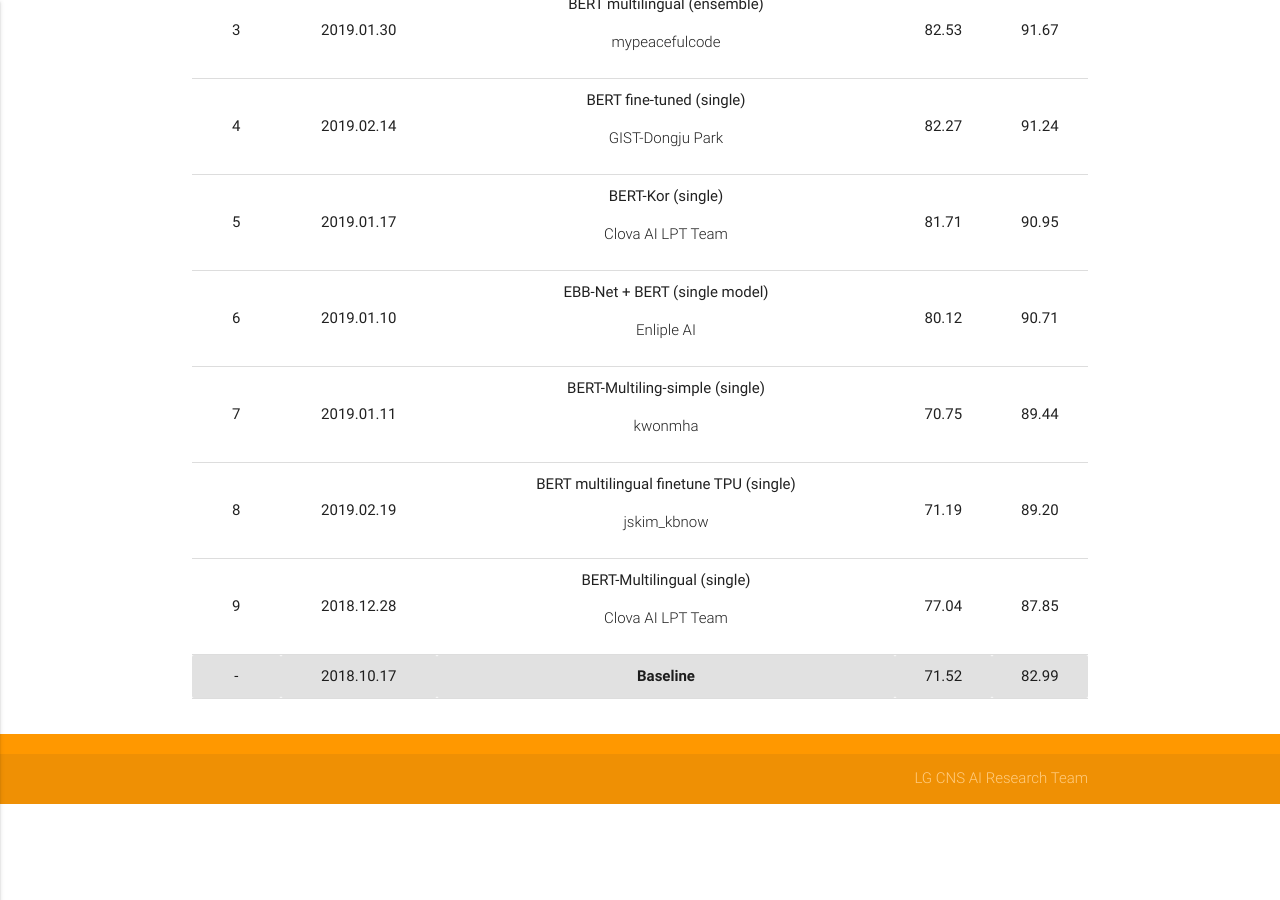
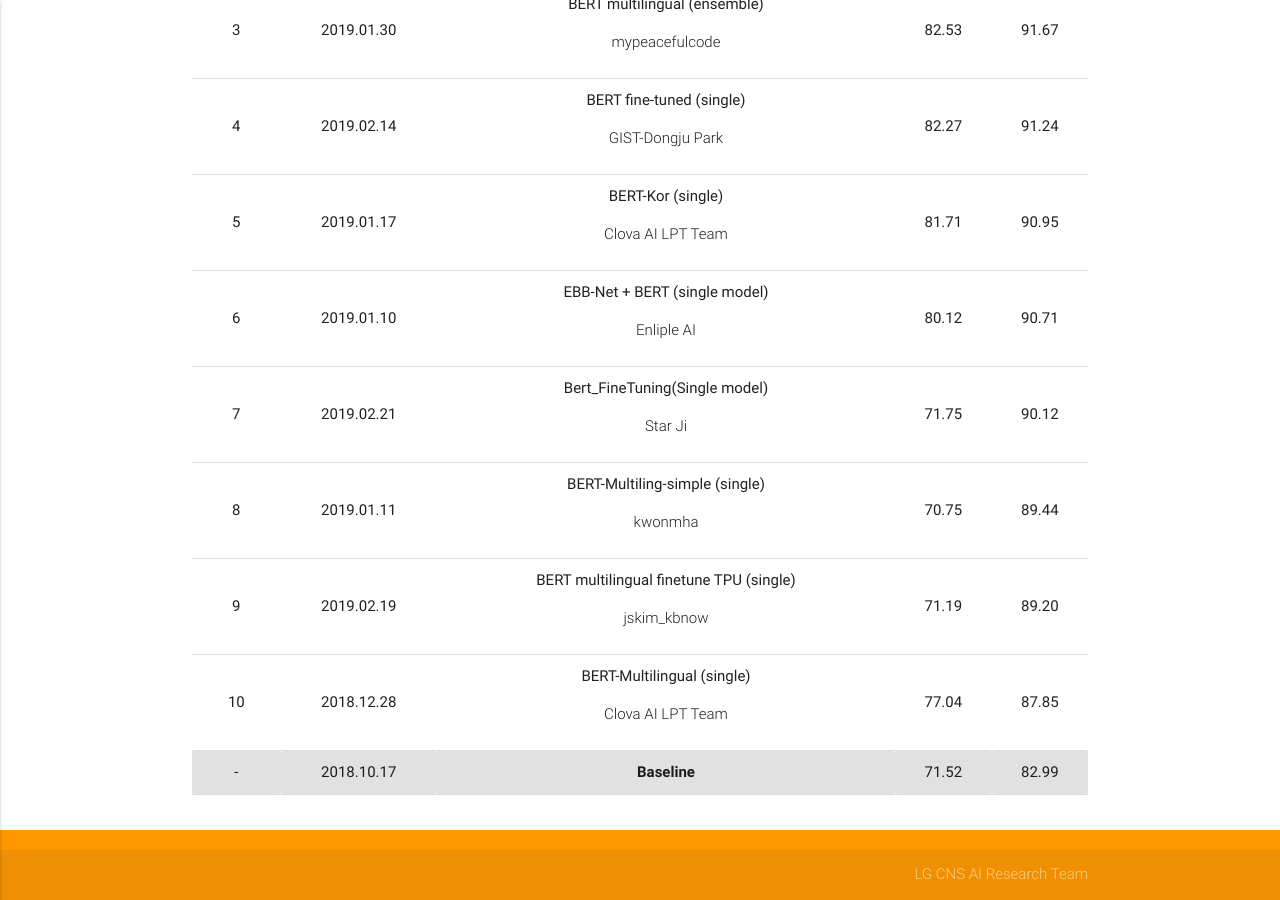
Before and after one commit to korquad/korquad.github.io, a Jekyll site: the page built from category/index_english.html, in a window 1280 px wide and 900 px high, scrolled down 2177 px. Built offline with Jekyll 4.4.1, drawn with Linux system fonts in a browser that asks for light colours; before the commit the page ends 2981 px from its top, so only the background shows below that.

Commit message:
19/02/21 leaderboard updated (LHJ)

```diff
--- a/category/index_english.html
+++ b/category/index_english.html
@@ -268,27 +268,36 @@ style="width:300px">Submission Tutorial</a>
                     </tr>
                     <tr>
                       <td>7</td>
+                      <td>2019.02.21</td>
+                      <td>Bert_FineTuning(Single model)
+                        <p class="light">Star Ji</p>
+                      </td>
+                      <td>71.75</td>
+                      <td>90.12</td>
+                    </tr>
+                    <tr>
+                      <td>8</td>
                       <td>2019.01.11</td>
-                      <td>
-                        BERT-Multiling-simple (single)<p class="light">kwonmha</p>
+                      <td>BERT-Multiling-simple (single)
+                        <p class="light">kwonmha</p>
                       </td>
                       <td>70.75</td>
                       <td>89.44</td>
                     </tr>
                     <tr>
-                      <td>8</td>
+                      <td>9</td>
                       <td>2019.02.19</td>
-                      <td>
-                        BERT multilingual finetune TPU (single)<p class="light">jskim_kbnow</p>
+                      <td>BERT multilingual finetune TPU (single)
+                        <p class="light">jskim_kbnow</p>
                       </td>
                       <td>71.19</td>
                       <td>89.20</td>
                     </tr>
                     <tr>
-                      <td>9</td>
+                      <td>10</td>
                       <td>2018.12.28</td>
-                      <td>
-                        BERT-Multilingual (single)<p class="light">Clova AI LPT Team</p>
+                      <td>BERT-Multilingual (single)
+                        <p class="light">Clova AI LPT Team</p>
                       </td>
                       <td>77.04</td>
                       <td>87.85</td>
```
Also changed, not shown: _layouts/home.html (+17 -8 lines).
